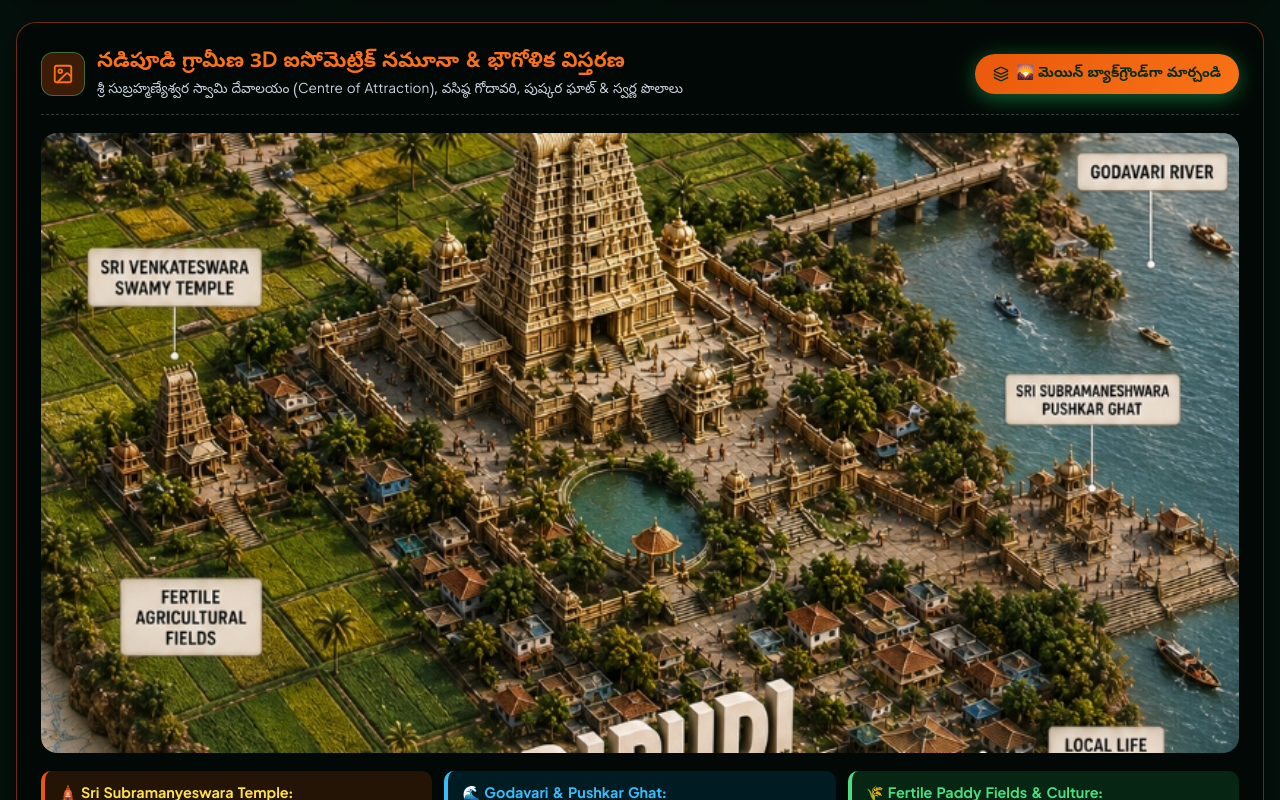
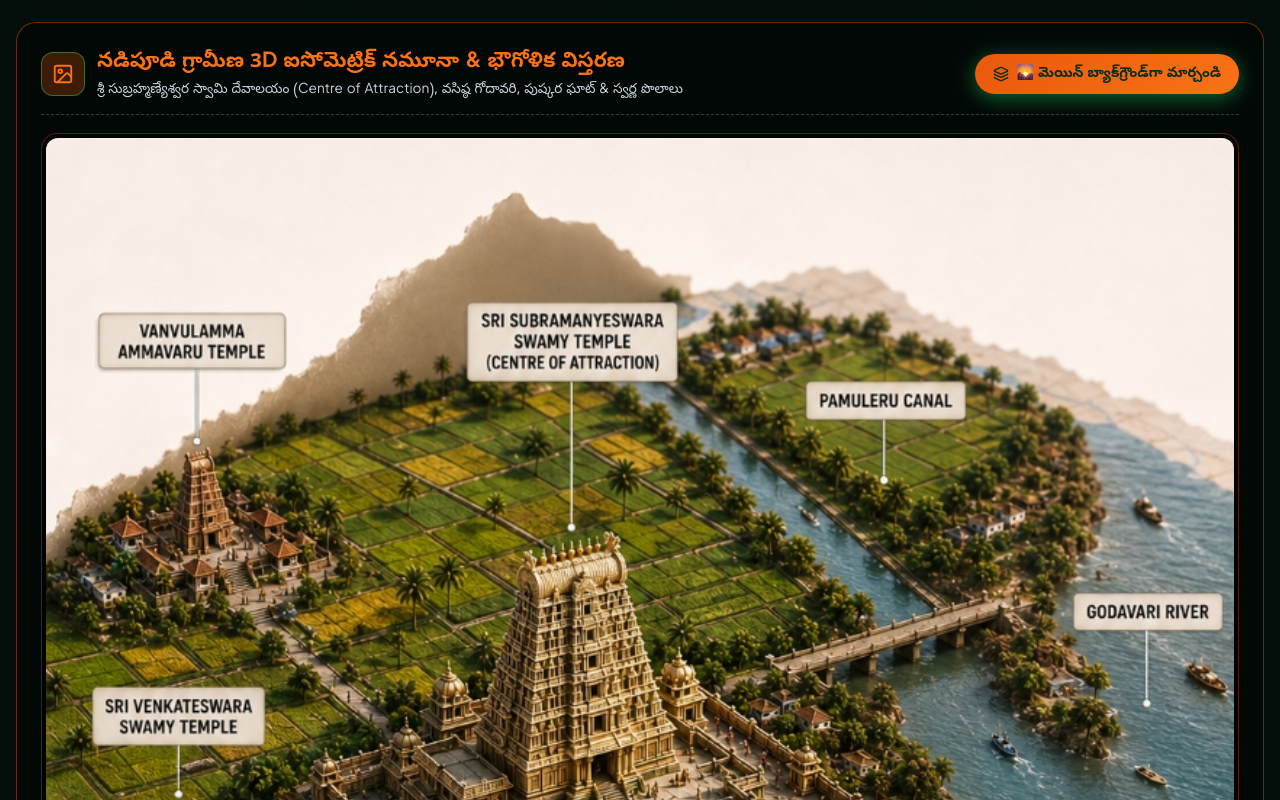
Before and after one commit to krishnasidhvi/nadipudi-village-portal, a React (Vite) app: page / in a window 1280 px wide. Shown: the part 900-1700 px from the top of the page. Built offline with nearby package versions, Linux system fonts and the light colour scheme.

Commit message:
fix: display full 3D diorama map uncropped without edge clipping

```diff
--- a/src/components/HomeHub.jsx
+++ b/src/components/HomeHub.jsx
@@ -186,18 +186,17 @@ export default function HomeHub({ lang, t, setActiveTab }) {
           </button>
         </div>
 
-        {/* Seamless 3D Diorama Image Frame (No Black Bars on Either Side) */}
-        <div style={{ margin: "18px 0", borderRadius: "16px", overflow: "hidden", background: "transparent", position: "relative" }}>
+        {/* Full Uncropped 3D Diorama Image Frame */}
+        <div style={{ margin: "18px 0", borderRadius: "16px", overflow: "hidden", background: "rgba(0, 0, 0, 0.5)", position: "relative", border: "1.5px solid rgba(234, 88, 12, 0.35)", padding: "4px" }}>
           <img
             src={showcase3dImg}
             alt="Nadipudi 3D Diorama Map Showcase"
             style={{
               width: "100%",
               height: "auto",
-              maxHeight: "620px",
-              objectFit: "cover",
+              objectFit: "contain",
               display: "block",
-              borderRadius: "14px",
+              borderRadius: "12px",
               boxShadow: "0 12px 36px rgba(0,0,0,0.6)"
             }}
           />
--- a/src/components/VillageMap.jsx
+++ b/src/components/VillageMap.jsx
@@ -92,11 +92,11 @@ export default function VillageMap({ lang }) {
             </div>
 
             {/* 3D Diorama Display Canvas */}
-            <div style={{ position: "relative", width: "100%", height: "540px", borderRadius: "16px", overflow: "hidden", border: "2px solid rgba(74, 222, 128, 0.4)", background: "#ffffff" }}>
+            <div style={{ position: "relative", width: "100%", height: "auto", minHeight: "380px", borderRadius: "16px", overflow: "hidden", border: "2px solid rgba(74, 222, 128, 0.4)", background: "#06130b", padding: "4px" }}>
               <img
                 src={map3dImage}
                 alt="Nadipudi 3D Isometric Paper Diorama Map"
-                style={{ width: "100%", height: "100%", objectFit: "contain", display: "block" }}
+                style={{ width: "100%", height: "auto", objectFit: "contain", display: "block", borderRadius: "12px" }}
               />
 
               {/* Interactive Diorama Hotspot Pins matching Callout Pins */}
```
